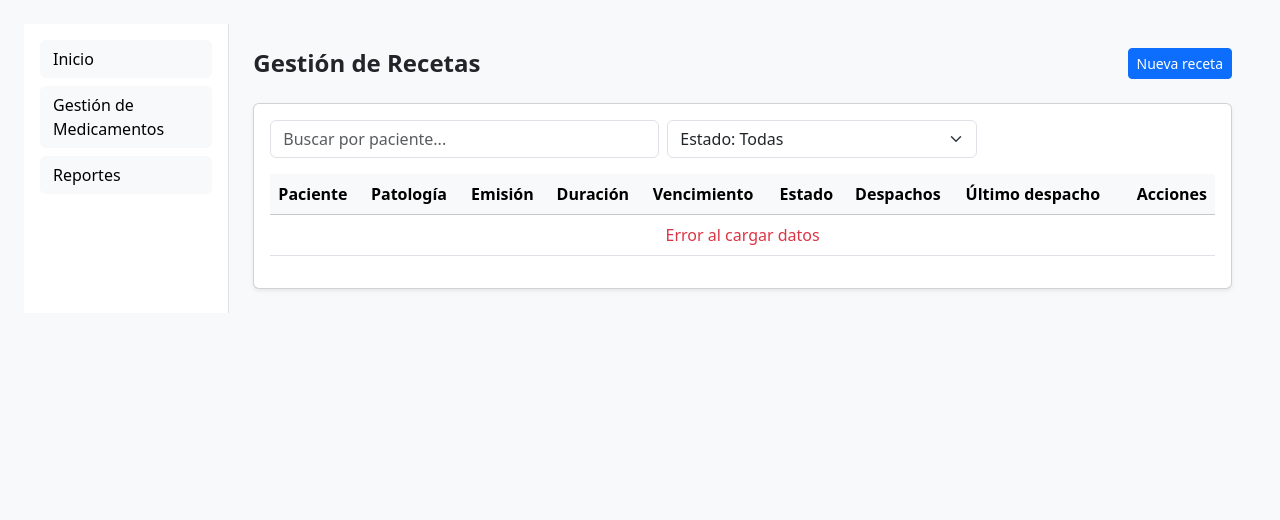
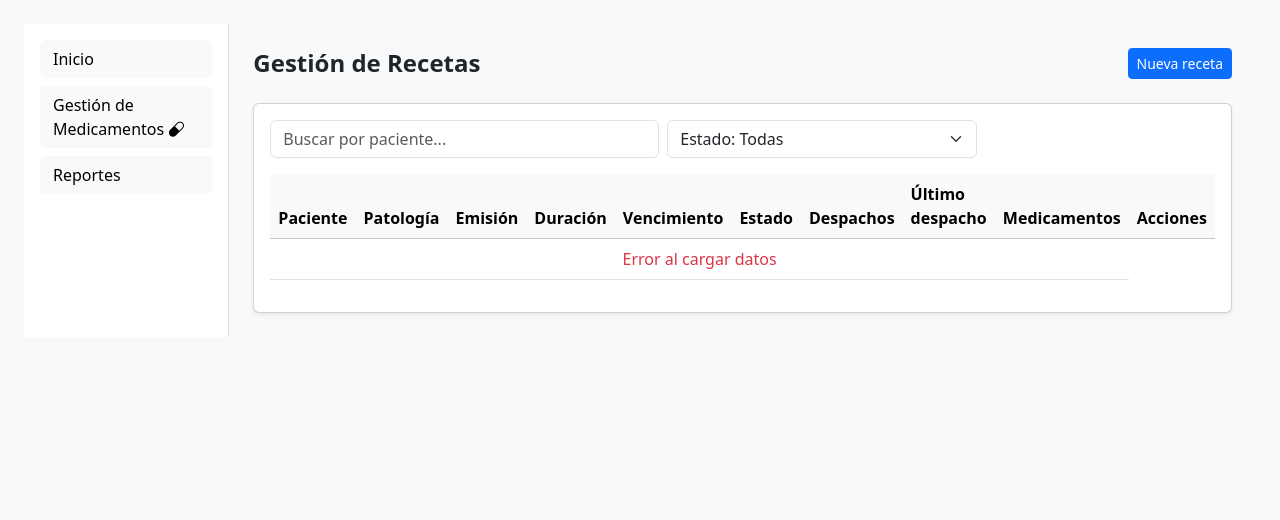
Before and after one commit to Lorena-V/Proyecto-titulo-TI, a Flask app: template app/templates/recetas.html in a window 1280 px wide. Shown: the part 57-577 px from the top of the page. Run offline with Flask 3, Linux system fonts and the light colour scheme; the template is opened without the code that fills it, so the values that code supplies are empty; some libraries are stand-ins or nearby versions.

Commit message:
Agrega funcionalidad para visualizar medicamentos asociados a una receta en un modal y mejora la interfaz de gestión de recetas.

```diff
--- a/app/routes/medicamentos_list_api.py
+++ b/app/routes/medicamentos_list_api.py
@@ -45,8 +45,8 @@ def listar_medicamentos():
           FROM tratamiento_medicamento tm
           JOIN tratamiento t ON t.id_tratamiento = tm.id_tratamiento
           JOIN receta r ON r.id_receta = t.id_receta
-          WHERE r.fecha_emision BETWEEN :inicio AND :fin
-            AND r.fecha_vencimiento >= :hoy
+          WHERE r.fecha_emision <= :fin
+            AND r.fecha_vencimiento >= :inicio
           GROUP BY tm.id_medicamento
         ) r ON r.id_medicamento = m.id_medicamento
         LEFT JOIN (
@@ -77,7 +77,6 @@ def listar_medicamentos():
         rows = conn.execute(sql, {
             "inicio": inicio,
             "fin": fin,
-            "hoy": fin,
             "q": q,
             "q_like": f"%{q}%",
         }).mappings().all()
--- a/app/static/js/app.js
+++ b/app/static/js/app.js
@@ -76,6 +76,8 @@ document.addEventListener("DOMContentLoaded", () => {
   const btnReporte = document.getElementById("btnReportePacientes");
 
   let allData = []; // cache
+
+
 
   function estadoCalculado(row) {
     // fecha de vencimiento para decidir Vigente / Vencida / Porvencer
@@ -764,6 +766,15 @@ document.addEventListener("DOMContentLoaded", () => {
         <td><span class="badge ${badgeEstado(r.estado)}">${r.estado}</span></td>
         <td>${r.despachos ?? 0}</td>
         <td>${r.ultimo_despacho ? formatFecha(r.ultimo_despacho) : "-"}</td>
+        <td class="text-center">
+          <button
+            class="btn btn-outline-secondary btn-sm"
+            title="Ver medicamentos"
+            aria-label="Ver medicamentos de la receta"
+            onclick="verMedicamentosReceta(${r.id_receta})">
+            <i class="bi bi-capsule"></i>
+          </button>
+        </td>
         <td class="text-end">
           <button
             class="btn btn-outline-primary btn-sm"
@@ -862,3 +873,40 @@ document.addEventListener("DOMContentLoaded", () => {
     }
   });
 });
+
+// Función para ver medicamentos de una receta en un modal
+async function verMedicamentosReceta(idReceta) {
+  const contenedor = document.getElementById("contenidoMedicamentosReceta");
+  contenedor.innerHTML = `<p class="text-muted mb-0">Cargando medicamentos...</p>`;
+
+  try {
+    const res = await fetch(`/api/recetas/${idReceta}/medicamentos`);
+    const data = await res.json();
+
+    if (!res.ok) {
+      contenedor.innerHTML = `<p class="text-danger">Error al cargar medicamentos</p>`;
+      return;
+    }
+
+    if (data.length === 0) {
+      contenedor.innerHTML = `<p class="text-muted">No hay medicamentos asociados.</p>`;
+    } else {
+      contenedor.innerHTML = `
+        <ul class="list-group list-group-flush">
+          ${data.map(m => `
+            <li class="list-group-item">
+              ${m.nombre}
+            </li>
+          `).join("")}
+        </ul>
+      `;
+    }
+
+    const modal = new bootstrap.Modal(document.getElementById("modalMedicamentosReceta"));
+    modal.show();
+
+  } catch (err) {
+    console.error(err);
+    contenedor.innerHTML = `<p class="text-danger">Error de conexión</p>`;
+  }
+}
--- a/app/templates/base.html
+++ b/app/templates/base.html
@@ -10,6 +10,11 @@
 
   <!-- Estilos -->
   <link rel="stylesheet" href="{{ url_for('static', filename='css/styles.css') }}">
+
+  <!-- Bootstrap Icons -->
+  <link
+  rel="stylesheet"
+  href="https://cdn.jsdelivr.net/npm/bootstrap-icons@1.11.3/font/bootstrap-icons.css">
 </head>
 
 <body class="bg-light d-flex flex-column min-vh-100">
--- a/app/templates/partials/sidebar.html
+++ b/app/templates/partials/sidebar.html
@@ -1,15 +1,22 @@
 <!-- Sidebar = Menú lateral izquierdo por modulo -->
 <a class="btn btn-light text-start" href="/home">Inicio</a>
-
-<!-- Todos -->
-<a class="btn btn-light text-start" href="/gestion_medicamentos">Gestión de Medicamentos</a>
-<a class="btn btn-light text-start" href="/reportes">Reportes</a>
 
 {% if rol in ["QF", "AUXILIAR"] %}
   <a class="btn btn-light text-start" href="/gestion_pacientes">Gestión de Pacientes</a>
   <a class="btn btn-light text-start" href="/gestion_recetas">Gestión de Recetas</a>
 {% endif %}
 
+<!-- Todos -->
+<a class="btn btn-light text-start" href="/gestion_medicamentos">
+  Gestión de Medicamentos
+  <i class="bi bi-capsule"></i>
+</a>
+<a class="btn btn-light text-start" href="/reportes">Reportes</a>
+
+
 {% if rol == "QF" %}
-  <a class="btn btn-light text-start" href="/usuarios">Administración de Usuarios</a>
+  <a class="btn btn-light text-start" href="/usuarios">
+    Administración de Usuarios
+    <i class="bi bi-capsule"></i>
+  </a>
 {% endif %}
--- a/app/templates/recetas.html
+++ b/app/templates/recetas.html
@@ -50,7 +50,8 @@
                         <th>Estado</th>
                         <th>Despachos</th>
                         <th>Último despacho</th>
-                        <th class="text-end">Acciones</th>
+                        <th>Medicamentos</th>
+                        <th>Acciones</th>
                     </tr>
                 </thead>
 
@@ -166,4 +167,30 @@
   </div>
 </div>
 
+<!-- Modal de Medicamentos por receta -->
+<div class="modal fade" id="modalMedicamentosReceta" tabindex="-1">
+  <div class="modal-dialog modal-md modal-dialog-centered">
+    <div class="modal-content">
+
+      <div class="modal-header">
+        <h5 class="modal-title">Medicamentos asociados</h5>
+        <button type="button" class="btn-close" data-bs-dismiss="modal"></button>
+      </div>
+
+      <div class="modal-body">
+        <div id="contenidoMedicamentosReceta">
+          <p class="text-muted mb-0">Cargando medicamentos...</p>
+        </div>
+      </div>
+
+      <div class="modal-footer">
+        <button class="btn btn-secondary btn-sm" data-bs-dismiss="modal">
+          Cerrar
+        </button>
+      </div>
+
+    </div>
+  </div>
+</div>
+
 {% endblock %}
```
Also changed, not shown: app/routes/recetas_api.py (+21 -0 lines).
